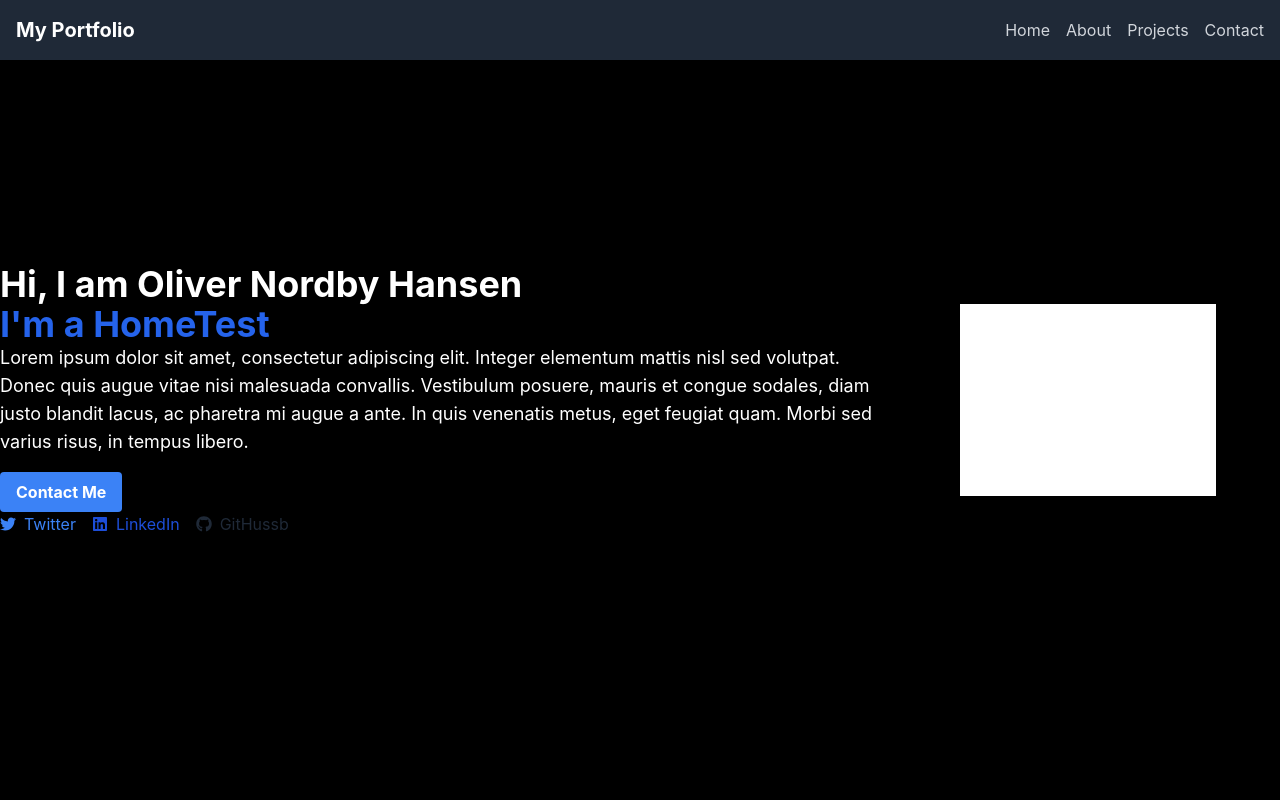
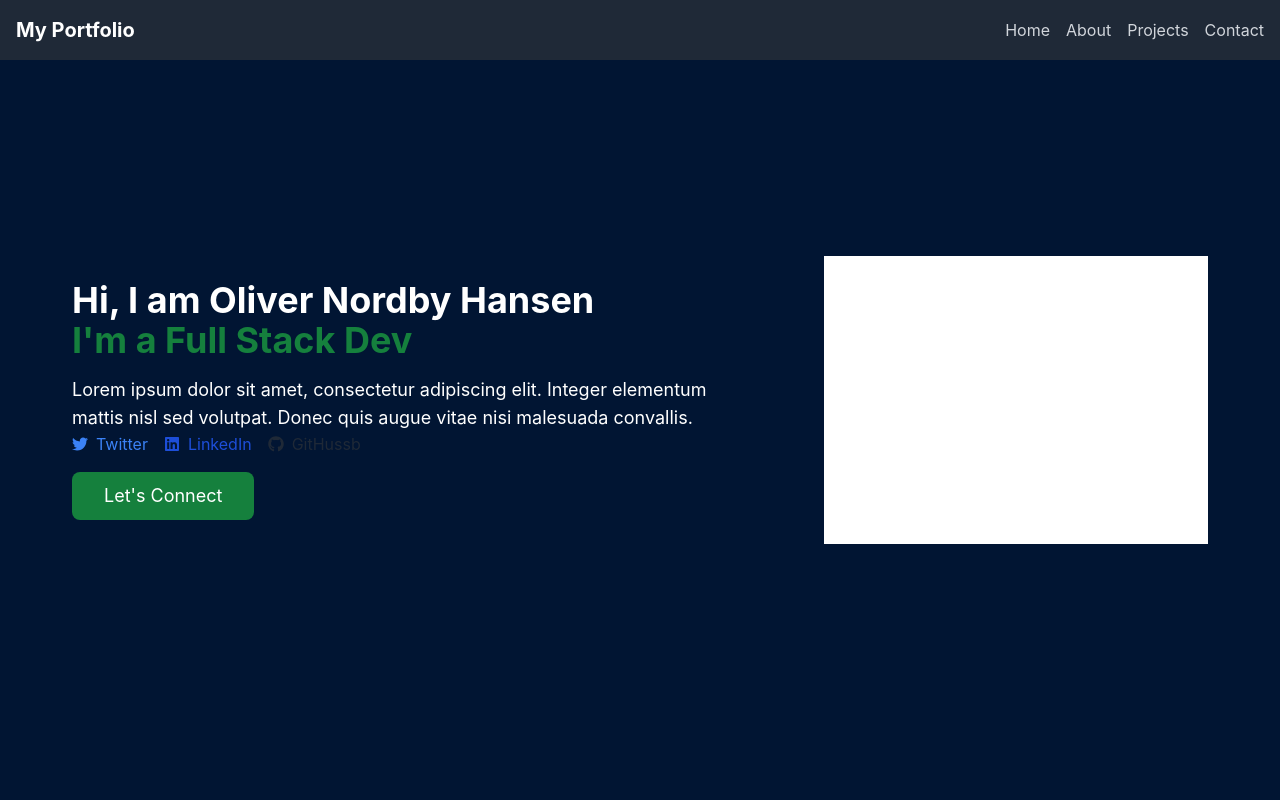
Before and after one commit to oliv6362/myportfolio, a React (Create React App) app: page / in a window 1280 px wide. Shown: the top 800 px of the page. Built offline with nearby package versions, Linux system fonts and the light colour scheme.

Commit message:
Refactor HomeSection component - Added typewriter effect component to cycle through titles. - Updated index.css for improving the typewriter effect - removed the homestyle.css

```diff
--- a/src/App.tsx
+++ b/src/App.tsx
@@ -1,11 +1,7 @@
 
 import { Routes, Route } from 'react-router-dom';
-
 import HomePage from './pages/homePage';
-
 import Header from './components/header';
-
-import './assets/styles/homeStyle.css';
 
 function App() {
   return (
--- a/src/assets/styles/index.css
+++ b/src/assets/styles/index.css
@@ -14,7 +14,8 @@ body {
   -webkit-font-smoothing: antialiased;
   -moz-osx-font-smoothing: grayscale;
 
-  background-color: rgb(0, 0, 0);
+  background-color: black;
+
   @apply text-white;
 }
 
@@ -22,3 +23,15 @@ code {
   font-family: source-code-pro, Menlo, Monaco, Consolas, 'Courier New',
     monospace;
 }
+
+
+@keyframes blink {
+  0% { opacity: 1; }
+  50% { opacity: 0; }
+  100% { opacity: 1; }
+}
+
+.blinking-cursor {
+  margin-left: 2px !important;
+  animation: blink 1s step-start infinite !important;
+}
--- a/src/components/homeSection.tsx
+++ b/src/components/homeSection.tsx
@@ -1,33 +1,36 @@
+import React from 'react';
 import image1 from '../assets/images/placeholder.png';
-import React from 'react';
+import Typewriter from './typewriter';
 import Social from './social';
 
-//props
-interface HomeSectionProps {
-    title?: string;
-}
+const HomeSection: React.FC = () => {
+    const titles = [
+        ' Software Developer',
+        ' Full Stack Developer',
+        ' Game Developer',
+        ' Web Developer',
+        ' Front End Developer',
+        ' Back End Developer',
+    ];
 
-/**
-* A simple AboutSection component showcasing basic TypeScript usage.
-*
-* @param {string} [title] - An optional title to display at the top of the section.
-*/
-const HomeSection: React.FC<HomeSectionProps> = ({ title }) => {
     return (
-        <section id="home" >
+        <section id="home" className="bg-[#011533]">
             <div className="flex mx-auto h-screen items-center justify-center">
-                <section className="max-w-4xl">
+                <section className="max-w-2xl mr-20">
                     <div>
                         <h1 className="text-4xl font-bold ">Hi, I am Oliver Nordby Hansen</h1>
-                        <h1 className="text-blue-600 text-4xl font-bold ">I'm a {title}</h1>
-                        <p className="text-lg">Lorem ipsum dolor sit amet, consectetur adipiscing elit. Integer elementum mattis nisl sed volutpat. Donec quis augue vitae nisi malesuada convallis. Vestibulum posuere, mauris et congue sodales, diam justo blandit lacus, ac pharetra mi augue a ante. In quis venenatis metus, eget feugiat quam. Morbi sed varius risus, in tempus libero.</p>
+                        <h1 className="text-green-700 text-4xl font-bold ">I'm a
+                            <Typewriter texts={titles} delay={100} infinite/>
+                        </h1>
+                        <p className="text-lg mt-4">Lorem ipsum dolor sit amet, consectetur adipiscing elit. Integer elementum mattis nisl sed volutpat. Donec quis augue vitae nisi malesuada convallis.</p>
                     </div>
 
-                    <button className="bg-blue-500 hover:bg-blue-700 text-white font-bold py-2 px-4 rounded mt-4">Contact Me</button>
                     <Social />
+
+                    <button className="h-12 px-8 mt-4 text-lg transition-colors duration-500 bg-green-700 hover:bg-green-900 rounded-lg focus:shadow-outline">Let's Connect </button>
                 </section>
 
-                <div className="flex justify-center h-48 w-96 object-contain">
+                <div className="flex justify-center h-98 w-96 object-contain">
                     <img src={image1} alt="placeholder" />
                 </div>
 
@@ -36,6 +39,4 @@ const HomeSection: React.FC<HomeSectionProps> = ({ title }) => {
     );
 };
 
-
-
 export default HomeSection;
--- /dev/null
+++ b/src/components/typewriter.tsx
@@ -0,0 +1,82 @@
+import React, { useState, useEffect } from 'react';
+
+/**
+ * Typewriter component props.
+ *
+ * @interface TypewriterProps
+ */
+interface TypewriterProps {
+  texts: string[];
+  delay?: number;
+  infinite?: boolean;
+}
+
+/**
+ * Typewriter component that creates a typewriter effect for a list of strings.
+ * It types out each string, pauses, deletes it, and then moves to the next string.
+ * The process can be repeated infinitely if specified.
+ *
+ * @param {TypewriterProps} props - The properties for the Typewriter component.
+ * @returns {JSX.Element} The rendered Typewriter component.
+ * @example
+ * <Typewriter texts={['Developer', 'Designer']} delay={100} infinite/>
+ */
+const Typewriter: React.FC<TypewriterProps> = ({texts, delay = 100, infinite = false}) => {
+  // Index of the current text in the array.
+  const [currentTextIndex, setCurrentTextIndex] = useState(0);
+
+  // Number of characters of the current text currently displayed.
+  const [currentCharIndex, setCurrentCharIndex] = useState(0);
+
+  // Flag to determine whether we are typing (false) or deleting (true).
+  const [isDeleting, setIsDeleting] = useState(false);
+
+  // Get the current text from the array.
+  const currentText = texts[currentTextIndex];
+
+  useEffect(() => {
+    let timeout: NodeJS.Timeout;
+
+    if (!isDeleting && currentCharIndex < currentText.length) {
+      // Typing phase: add one character.
+      timeout = setTimeout(() => {
+        setCurrentCharIndex(currentCharIndex + 1);
+      }, delay);
+
+    } else if (!isDeleting && currentCharIndex === currentText.length) {
+      // Full text is typed: pause before starting deletion.
+      if (infinite) {
+        timeout = setTimeout(() => {
+          setIsDeleting(true);
+        }, delay * 5);
+      }
+
+    } else if (isDeleting && currentCharIndex > 0) {
+      // Deleting phase: remove one character.
+      timeout = setTimeout(() => {
+        setCurrentCharIndex(currentCharIndex - 1);
+      }, delay);
+
+    } else if (isDeleting && currentCharIndex === 0) {
+      // Finished deleting the text.
+      if (infinite) {
+        timeout = setTimeout(() => {
+          // Move to the next text in the array.
+          setIsDeleting(false);
+          setCurrentTextIndex((currentTextIndex + 1) % texts.length);
+        }, delay * 2);
+      }
+    }
+
+    return () => clearTimeout(timeout);
+  }, [currentCharIndex, isDeleting, currentText, delay, infinite, currentTextIndex, texts]);
+
+  return (
+    <span>
+      {currentText.slice(0, currentCharIndex)}
+      <span className="blinking-cursor">|</span>
+    </span>
+  );
+};
+
+export default Typewriter;
--- a/src/pages/homePage.tsx
+++ b/src/pages/homePage.tsx
@@ -9,7 +9,7 @@ const HomePage: React.FC = () => {
   return (
     <div>
       <main>
-        <HomeSection title="HomeTest" />
+        <HomeSection/>
         <AboutSection title="Abouttest" />
         <ProjectsSection title="projectTest" />
         <ContactSection title="contactTest" />
```
Also changed, not shown: src/assets/styles/homeStyle.css (deleted).
